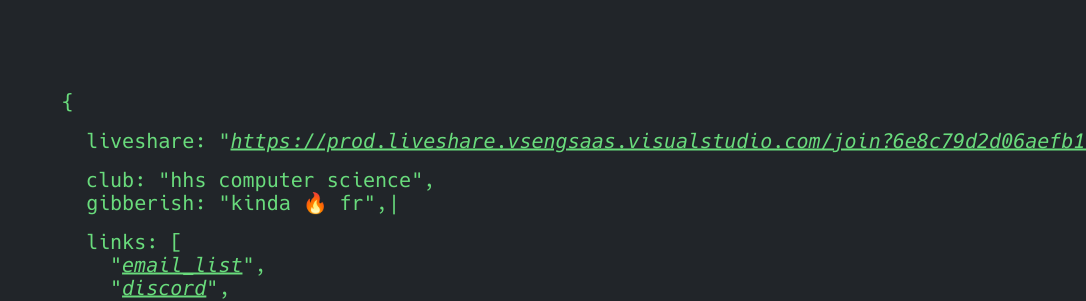
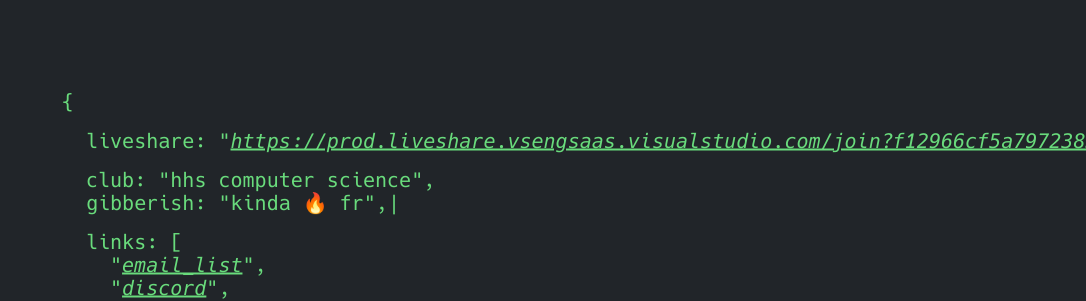
Before and after one commit to BaroqueObama/BaroqueObama.github.io, a Jekyll site: the page built from index.md, in a window 1280 px wide. Shown: the top 301 px of the page, without its empty margins (194-1280 px from the left). Built offline with Jekyll 4.4.1, drawn with Linux system fonts in a browser that asks for light colours.

Commit message:
Update home.html

```diff
--- a/_layouts/home.html
+++ b/_layouts/home.html
@@ -4,7 +4,7 @@ layout: default
 
 <main class="json">
   <div class="block">
-    <p><span class="key">LiveShare</span><span class="attr"><a href="https://prod.liveshare.vsengsaas.visualstudio.com/join?6E8C79D2D06AEFB112C771F98A97770A3527">{{ "https://prod.liveshare.vsengsaas.visualstudio.com/join?6E8C79D2D06AEFB112C771F98A97770A3527" }}</a></span></p>
+    <p><span class="key">LiveShare</span><span class="attr"><a href="https://prod.liveshare.vsengsaas.visualstudio.com/join?F12966CF5A7972383F60F94EF3E3FBCF9071">{{ "https://prod.liveshare.vsengsaas.visualstudio.com/join?F12966CF5A7972383F60F94EF3E3FBCF9071" }}</a></span></p>
   </div>
   <div class="block">
     {% if site.json.name %}
```
